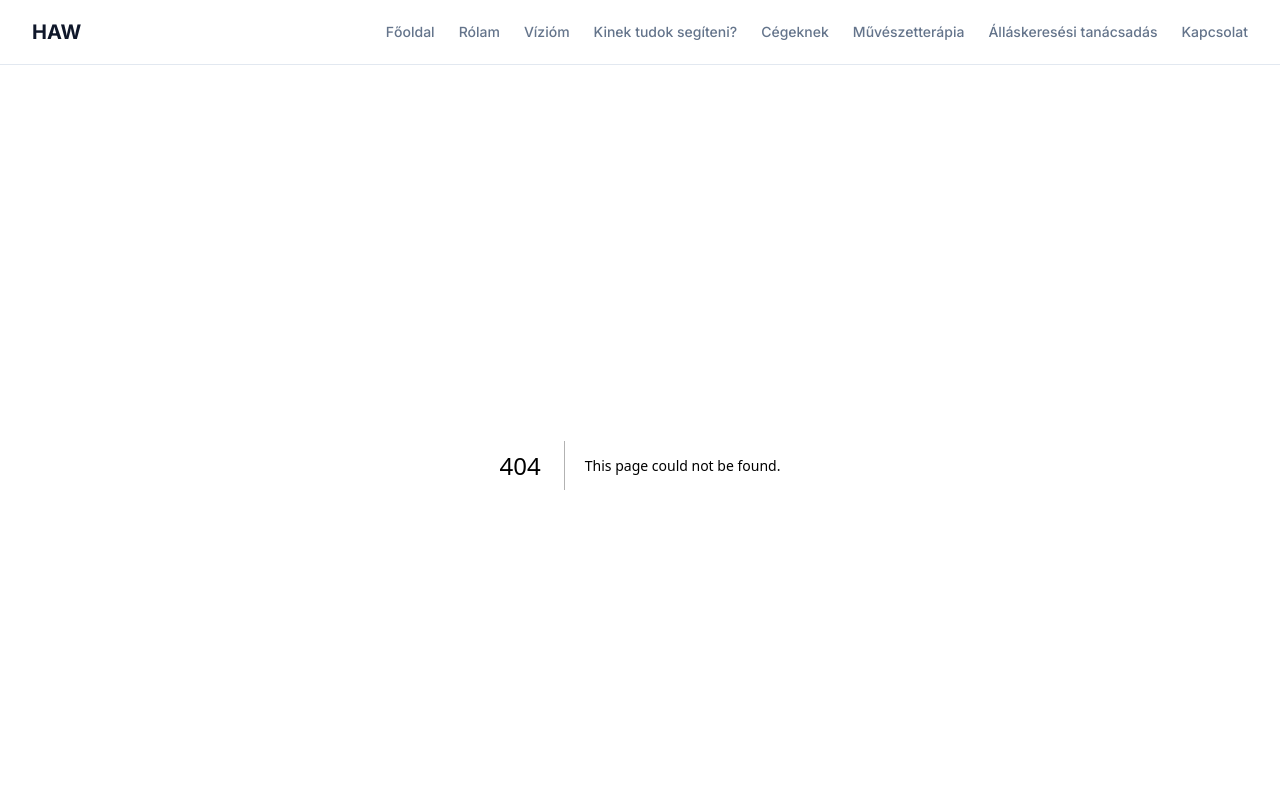
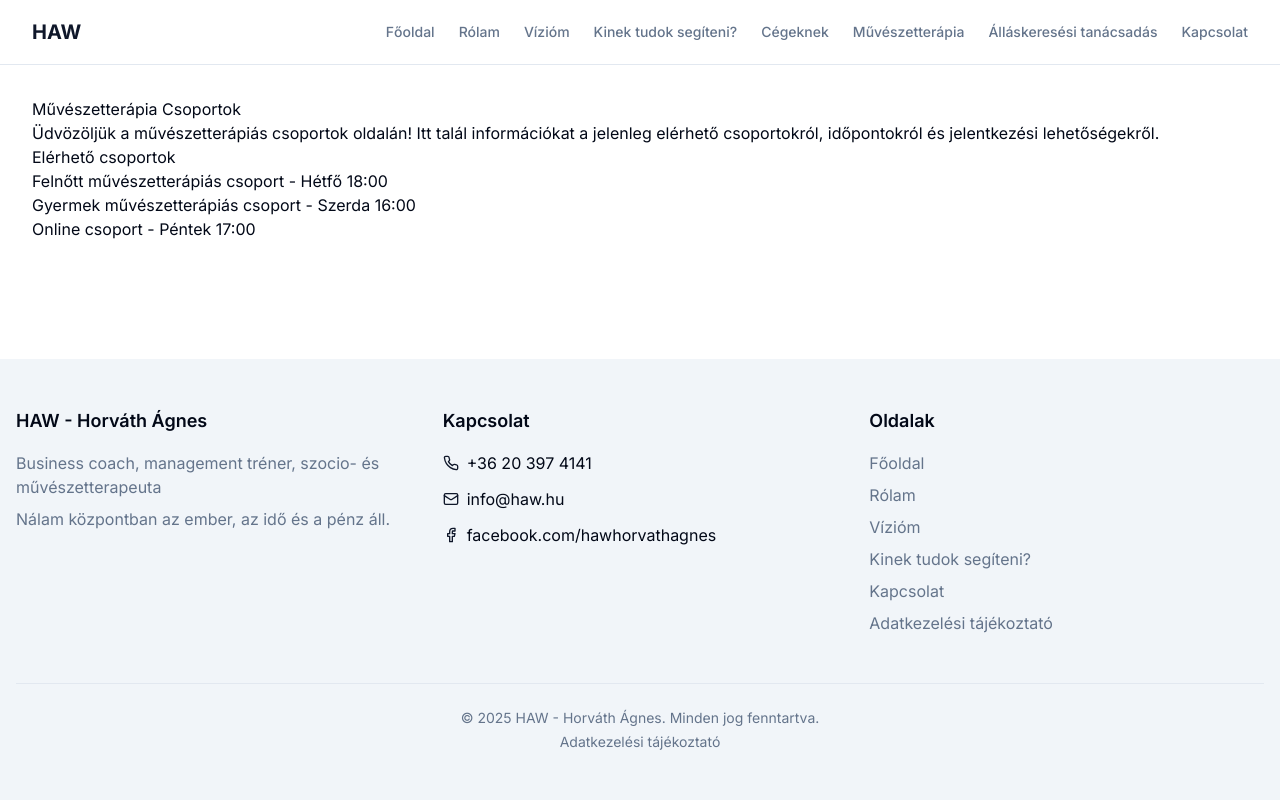
Before and after one commit to magoxado/haw_final, a Next.js app: page /muveszetterapia/csoportok in a window 1280 px wide. Before the commit this address had no page. Shown: the top 800 px of the page. Built offline with nearby package versions, Linux system fonts and the light colour scheme.

Commit message:
Create page.tsx

```diff
--- /dev/null
+++ b/app/muveszetterapia/csoportok/page.tsx
@@ -0,0 +1,22 @@
+import React from "react";
+
+const CsoportokPage = () => {
+    return (
+        <main style={{ padding: "2rem" }}>
+            <h1>Művészetterápia Csoportok</h1>
+            <p>
+                Üdvözöljük a művészetterápiás csoportok oldalán! Itt talál információkat a jelenleg elérhető csoportokról, időpontokról és jelentkezési lehetőségekről.
+            </p>
+            <section>
+                <h2>Elérhető csoportok</h2>
+                <ul>
+                    <li>Felnőtt művészetterápiás csoport - Hétfő 18:00</li>
+                    <li>Gyermek művészetterápiás csoport - Szerda 16:00</li>
+                    <li>Online csoport - Péntek 17:00</li>
+                </ul>
+            </section>
+        </main>
+    );
+};
+
+export default CsoportokPage;
```
